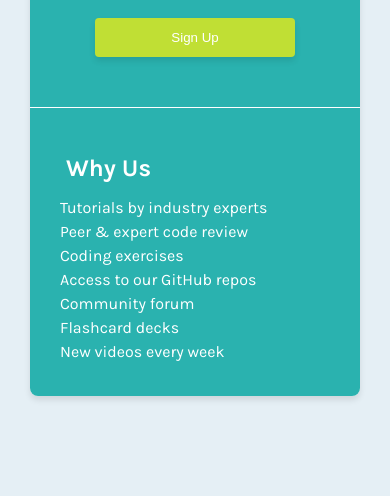
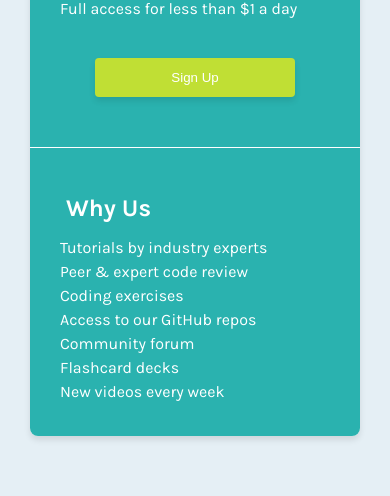
Before and after one commit to Drgrudge/single-price-grid-component, a plain HTML site: page index.html in a window 390 px wide. Shown: the part 428-924 px from the top of the page. Before the commit the page ends 844 px from the top, so only its background shows below. Drawn offline with Linux system fonts and the light colour scheme.

Commit message:
adjust vertical for small device

```diff
--- a/styles.css
+++ b/styles.css
@@ -18,9 +18,10 @@ body {
     display: flex;
     justify-content: center;
     align-items: center;
-    height: 100vh;
+    min-height: 100vh; /* Change from height to min-height */
     padding: 60px 30px;
     box-sizing: border-box;
+    overflow-y: auto; /* Make body scrollable on overflow */
 }
 
 .card {
@@ -30,6 +31,7 @@ body {
     overflow: hidden;
     max-width: 650px;
     width: 100%;
+    /* padding: 20px; Add padding to the card */
 }
 
 .header {
@@ -74,11 +76,11 @@ body {
     text-align: left;
     padding: 30px;
 }
+
 .price h2 {
     margin-top: 10px; /* Adjust this value as needed */
     margin-bottom: 10px; /* Adjust this value as needed */
 }
-
 
 .price h2,
 .price p {
@@ -148,3 +150,11 @@ body {
         max-width: 400px;
     }
 }
+
+/* Add top and bottom padding for small devices */
+@media (max-width: 767px) {
+    body {
+        padding-top: 60px;
+        padding-bottom: 60px;
+    }
+}
```
